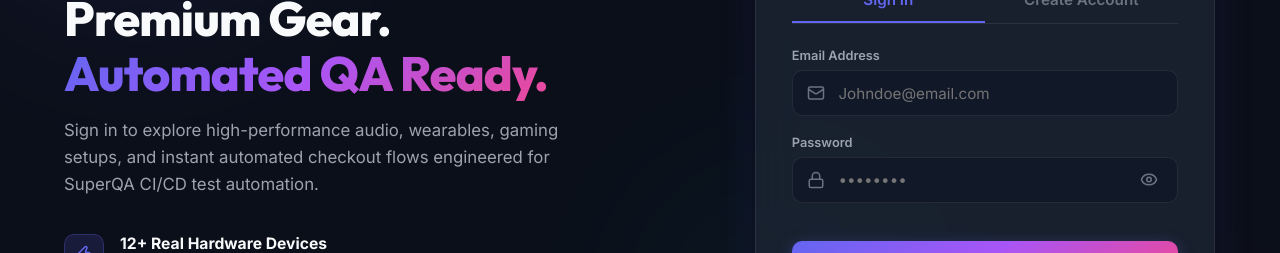
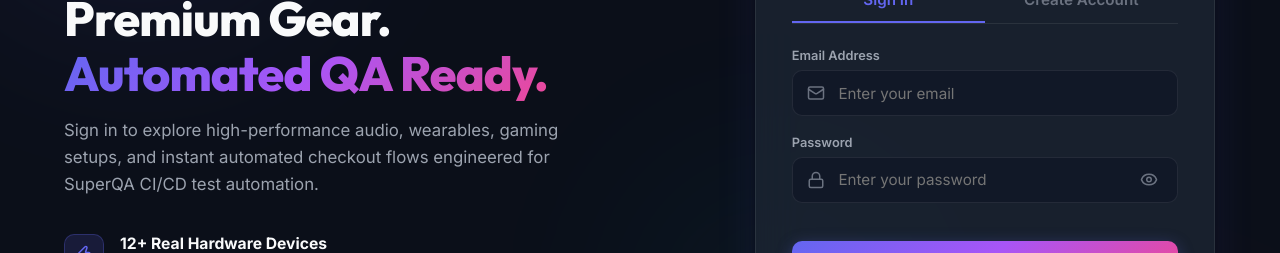
Before and after one commit to engineering-sqa/nova-store, a React (Vite) app: page / in a window 1280 px wide. Shown: the part 261-514 px from the top of the page. Built offline with nearby package versions, Linux system fonts and the light colour scheme; no server answers.

Commit message:
fix: update placeholder text for email and password fields for clarity

```diff
--- a/src/components/LoginScreen.jsx
+++ b/src/components/LoginScreen.jsx
@@ -258,7 +258,7 @@
                       id="auth-email"
                       type="email"
                       required
-                      placeholder="Johndoe@email.com"
+                      placeholder="Enter your email"
                       value={email}
                       onChange={(e) => setEmail(e.target.value)}
                       className="form-input login-input-field"
@@ -275,7 +275,7 @@
                       id="auth-password"
                       type={showPassword ? "text" : "password"}
                       required
-                      placeholder="••••••••"
+                      placeholder="Enter your password"
                       value={password}
                       onChange={(e) => setPassword(e.target.value)}
                       className="form-input login-input-field password-input"
```
